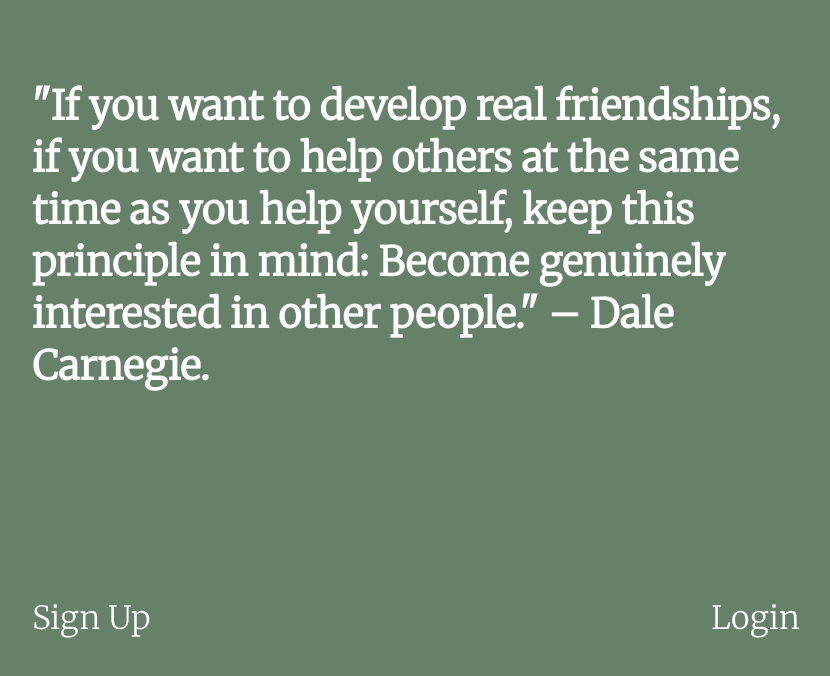
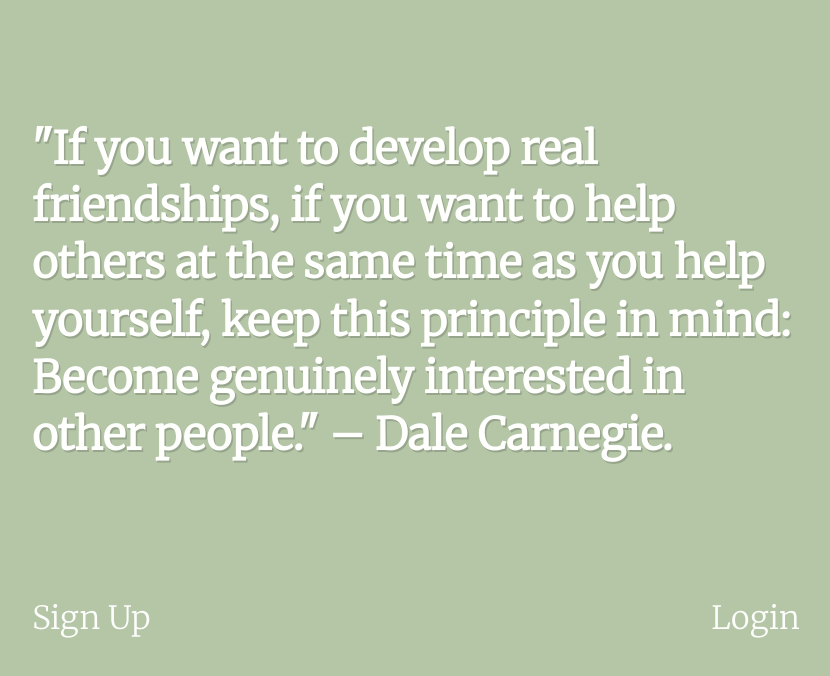
Before and after one commit to isaacruiz0/Front-End-Remembrance, a React (Create React App) app: page / in a window 1280 px wide. Shown: the top 676 px of the page, without its empty margins (224-1054 px from the left). Built offline with nearby package versions, Linux system fonts and the light colour scheme.

Commit message:
changed background color and qutoe text in welcome page component

```diff
--- a/src/App.css
+++ b/src/App.css
@@ -19,7 +19,7 @@
 /* W E L C O M E   P A G E   C O M P O N E N T */
 /* //////////////////////////// */
 .welcomePage{
-  background-color: #66806A;
+  background-color: #B4C6A6;
   height: 100vh;
 }
 /* transition for fading in */
@@ -39,12 +39,13 @@
   animation: transitionIn 6s;
   color:white;
   position: absolute;
-  top: 10%;
+  top: 15%;
   padding: 0 20% 0 20%;
   font-family: Merriweather, sans-serif;
   line-height: 1.3em;
-  font-size: 250%;
+  font-size: 275%;
   width: 100%;
+  text-shadow: 1.5px 1.5px rgba(33,33,33,.2);
 }
 
 .accountInfo{
```
